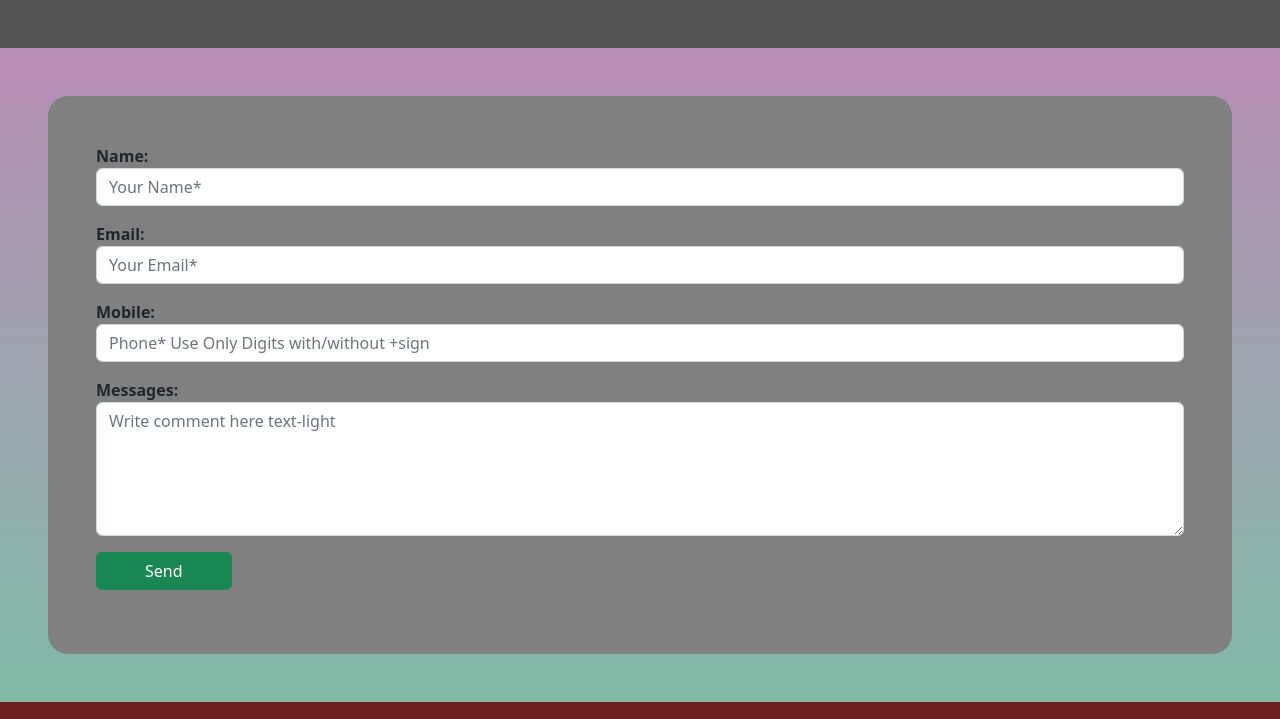
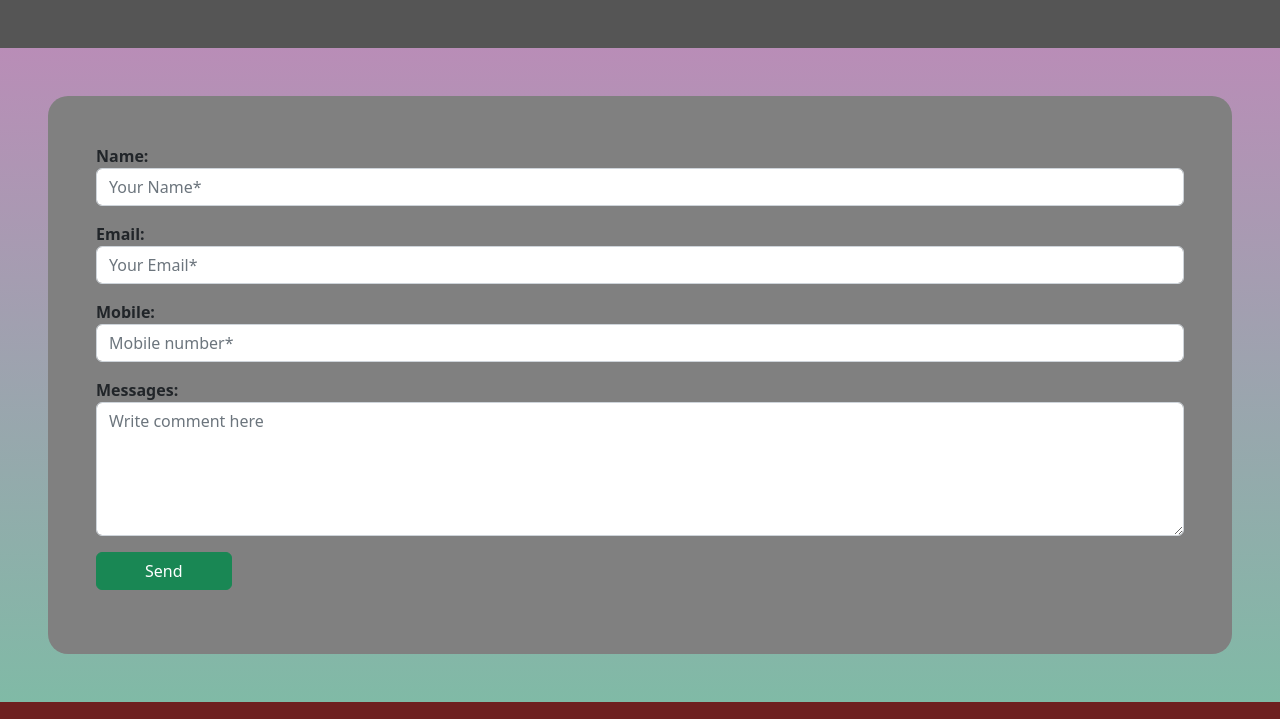
Before and after one commit to ARUNRAJ1973/RESTAURANT, a plain HTML site: page restaurant1.html in a window 1280 px wide. Shown: the part 2490-3209 px from the top of the page. Drawn offline with nearby package versions, Linux system fonts and the light colour scheme.

Commit message:
Update restaurant1.html

```diff
--- a/restaurant1.html
+++ b/restaurant1.html
@@ -110,11 +110,11 @@
        </div>
        <div class="input mb-3">
         <label class="text-dark fw-bold">Mobile: </label>
-        <input type="text" name="" id="formail" class="form-control " placeholder="Phone* Use Only Digits with/without +sign">
+        <input type="text" name="" id="formail" class="form-control " placeholder="Mobile number*">
        </div>
        <div class="input mb-3">
         <label class="text-dark fw-bold">Messages: </label><br>
-        <textarea name="" id="" cols="50" rows="5" placeholder="Write comment here text-light" class="form-control"></textarea>
+        <textarea name="" id="" cols="50" rows="5" placeholder="Write comment here" class="form-control"></textarea>
        </div>
        <div class="mb-3 ">
            <button class="btn btn-success px-5">Send</button>
```
